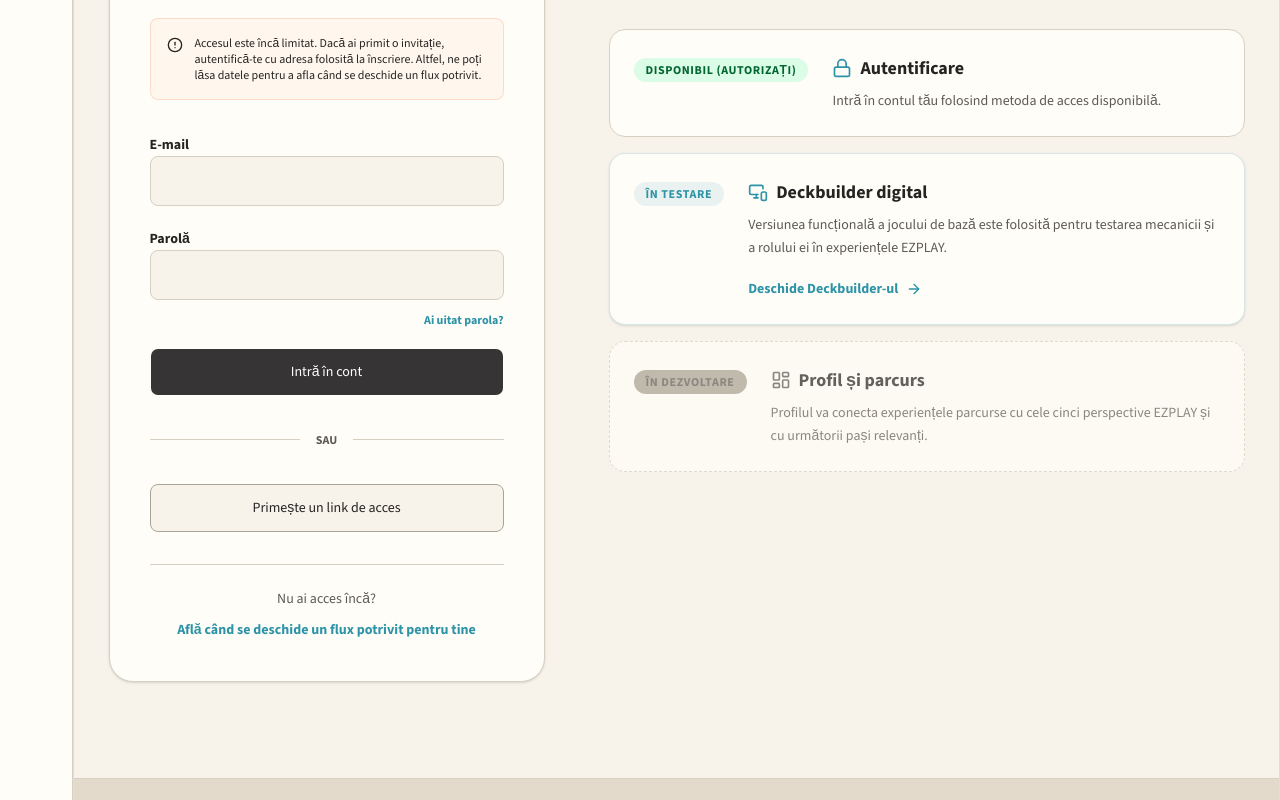
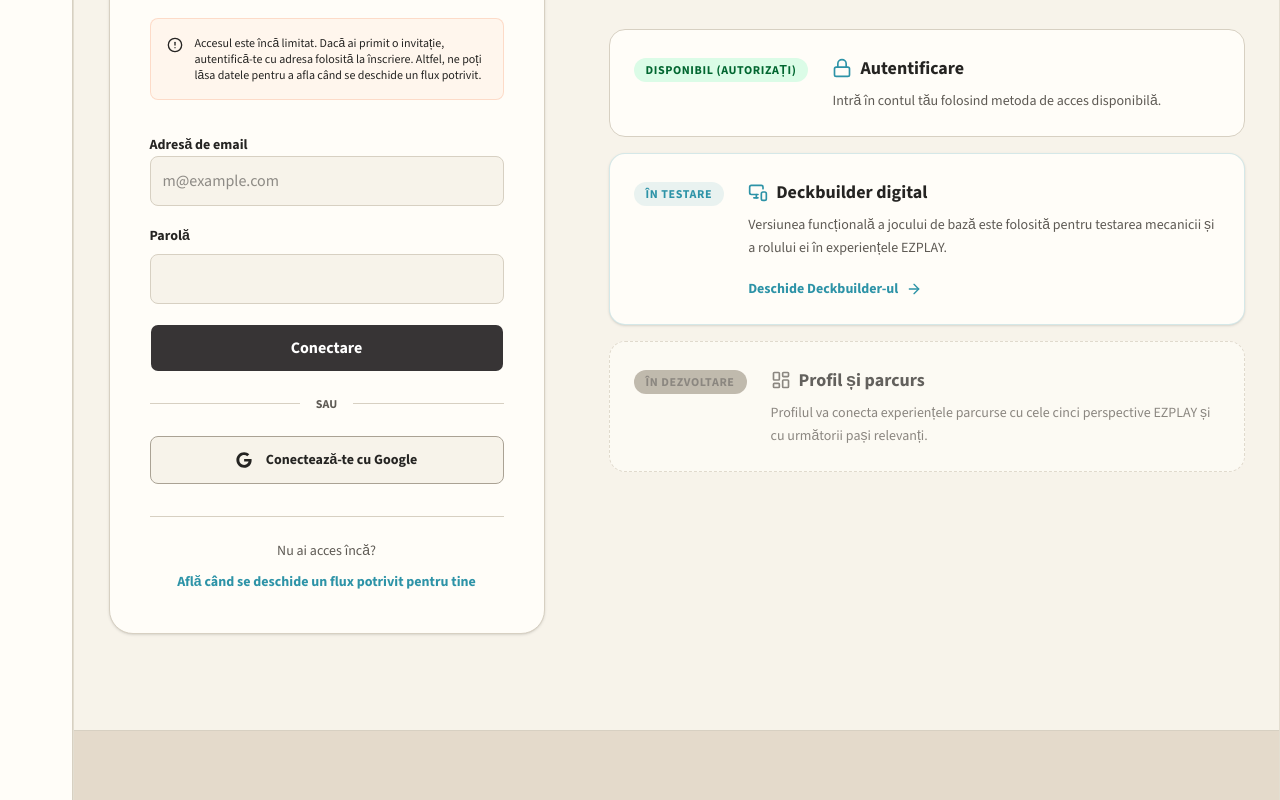
Before and after one commit to liviu1972-ctrl/EZplay, a Next.js app: page /platform in a window 1280 px wide. Shown: the part 1020-1820 px from the top of the page. Built offline with nearby package versions, Linux system fonts and the light colour scheme; no server answers.

Commit message:
fix(auth): inlocuire formular de login simulat cu formularul real Supabase pe pagina platform

```diff
--- a/src/app/(platform)/platform/page.tsx
+++ b/src/app/(platform)/platform/page.tsx
@@ -1,8 +1,9 @@
-"use client"
-
-import { useState } from "react"
 import Link from "next/link"
 import { Button } from "@/components/ui/button"
+import { cookies } from "next/headers"
+import { getDictionary } from "@/lib/i18n/get-dictionary"
+import { LANGUAGE_COOKIE, type Locale } from "@/lib/i18n/config"
+import { LoginForm } from "../login/LoginForm"
 import {
   MonitorSmartphone,
   Lock,
@@ -16,22 +17,10 @@ import {
   ArrowRight
 } from "lucide-react"
 
-export default function PlatformPage() {
-  const [authEmail, setAuthEmail] = useState("")
-  const [authPassword, setAuthPassword] = useState("")
-  const [isSubmitting, setIsSubmitting] = useState(false)
-  const [authError, setAuthError] = useState("")
-
-  const handleLogin = (e: React.FormEvent) => {
-    e.preventDefault()
-    setIsSubmitting(true)
-    setAuthError("")
-    // Simulăm o eroare generică pentru moment (în lipsa Supabase Auth activ)
-    setTimeout(() => {
-      setIsSubmitting(false)
-      setAuthError("Datele de autentificare nu sunt corecte. Verifică adresa și parola sau solicită un link nou.")
-    }, 1000)
-  }
+export default async function PlatformPage() {
+  const cookieStore = await cookies()
+  const lang = (cookieStore.get(LANGUAGE_COOKIE)?.value as Locale) || "ro"
+  const dict = await getDictionary(lang)
 
   return (
     <div className="flex flex-col w-full min-h-screen bg-canvas">
@@ -50,7 +39,7 @@ export default function PlatformPage() {
             Platforma EZPLAY va conecta jocurile și experiențele fizice cu resursele de învățare, progresul participantului și contribuția la comunitate. Este în dezvoltare, iar funcțiile vor deveni publice numai atunci când au un rol clar și pot fi folosite responsabil.
           </p>
           <div className="flex flex-col sm:flex-row items-center justify-center gap-4 w-full sm:w-auto">
-            <Button size="lg" className="w-full sm:w-auto rounded-full bg-brand-teal text-white hover:bg-brand-teal/90 text-base h-14 px-8" onClick={() => document.getElementById('login')?.scrollIntoView({ behavior: 'smooth' })}>
+            <Button size="lg" className="w-full sm:w-auto rounded-full bg-brand-teal text-white hover:bg-brand-teal/90 text-base h-14 px-8" render={<Link href="#login" />}>
               Intră în cont
             </Button>
             <Button size="lg" variant="outline" className="w-full sm:w-auto rounded-full text-base h-14 px-8 border-line-strong text-ink hover:bg-surface-soft" render={<Link href="/contact" />}>
@@ -80,52 +69,7 @@ export default function PlatformPage() {
                 <p>Accesul este încă limitat. Dacă ai primit o invitație, autentifică-te cu adresa folosită la înscriere. Altfel, ne poți lăsa datele pentru a afla când se deschide un flux potrivit.</p>
               </div>
 
-              <form onSubmit={handleLogin} className="space-y-5">
-                <div className="space-y-2">
-                  <label htmlFor="email" className="text-sm font-bold text-ink">E-mail</label>
-                  <input
-                    id="email"
-                    type="email"
-                    required
-                    value={authEmail}
-                    onChange={(e) => setAuthEmail(e.target.value)}
-                    className="w-full p-3 rounded-lg border border-line bg-canvas focus:border-brand-teal focus:ring-1 focus:ring-brand-teal outline-none transition-colors"
-                  />
-                </div>
-                <div className="space-y-2">
-                  <label htmlFor="password" className="text-sm font-bold text-ink">Parolă</label>
-                  <input
-                    id="password"
-                    type="password"
-                    required
-                    value={authPassword}
-                    onChange={(e) => setAuthPassword(e.target.value)}
-                    className="w-full p-3 rounded-lg border border-line bg-canvas focus:border-brand-teal focus:ring-1 focus:ring-brand-teal outline-none transition-colors"
-                  />
-                  <div className="flex justify-end mt-1">
-                    <Link href="#" className="text-xs font-bold text-brand-teal hover:underline">Ai uitat parola?</Link>
-                  </div>
-                </div>
-
-                {authError && (
-                  <div className="p-3 bg-red-50 text-red-600 border border-red-100 rounded-lg text-sm">
-                    {authError}
-                  </div>
-                )}
-
-                <Button type="submit" disabled={isSubmitting} className="w-full h-12 bg-brand-charcoal text-white hover:bg-brand-charcoal/90 rounded-lg">
-                  {isSubmitting ? "Se autentifică..." : "Intră în cont"}
-                </Button>
-
-                <div className="relative py-4 flex items-center justify-center">
-                  <div className="absolute inset-0 flex items-center"><div className="w-full border-t border-line"></div></div>
-                  <div className="relative bg-surface px-4 text-xs font-bold text-ink-muted uppercase">sau</div>
-                </div>
-
-                <Button type="button" variant="outline" className="w-full h-12 border-line-strong text-ink hover:bg-canvas rounded-lg">
-                  Primește un link de acces
-                </Button>
-              </form>
+              <LoginForm dict={dict} />
 
               <div className="mt-8 pt-6 border-t border-line text-center">
                 <p className="text-sm text-ink-muted mb-2">Nu ai acces încă?</p>
@@ -305,9 +249,7 @@ export default function PlatformPage() {
             <Button size="lg" className="w-full sm:w-auto rounded-full bg-brand-teal text-white hover:bg-brand-teal/90 text-base h-14 px-10" render={<Link href="/program" />}>
               Descoperă programul
             </Button>
-            <Button size="lg" variant="outline" className="w-full sm:w-auto rounded-full text-base h-14 px-10 border-line-strong text-ink hover:bg-surface" onClick={() => {
-              window.scrollTo({ top: 0, behavior: 'smooth' })
-            }}>
+            <Button size="lg" variant="outline" className="w-full sm:w-auto rounded-full text-base h-14 px-10 border-line-strong text-ink hover:bg-surface" render={<Link href="#login" />}>
               Înapoi sus la Autentificare
             </Button>
           </div>
```
Also changed, not shown: 4 other files (tests, documents, lock files or other folders).
